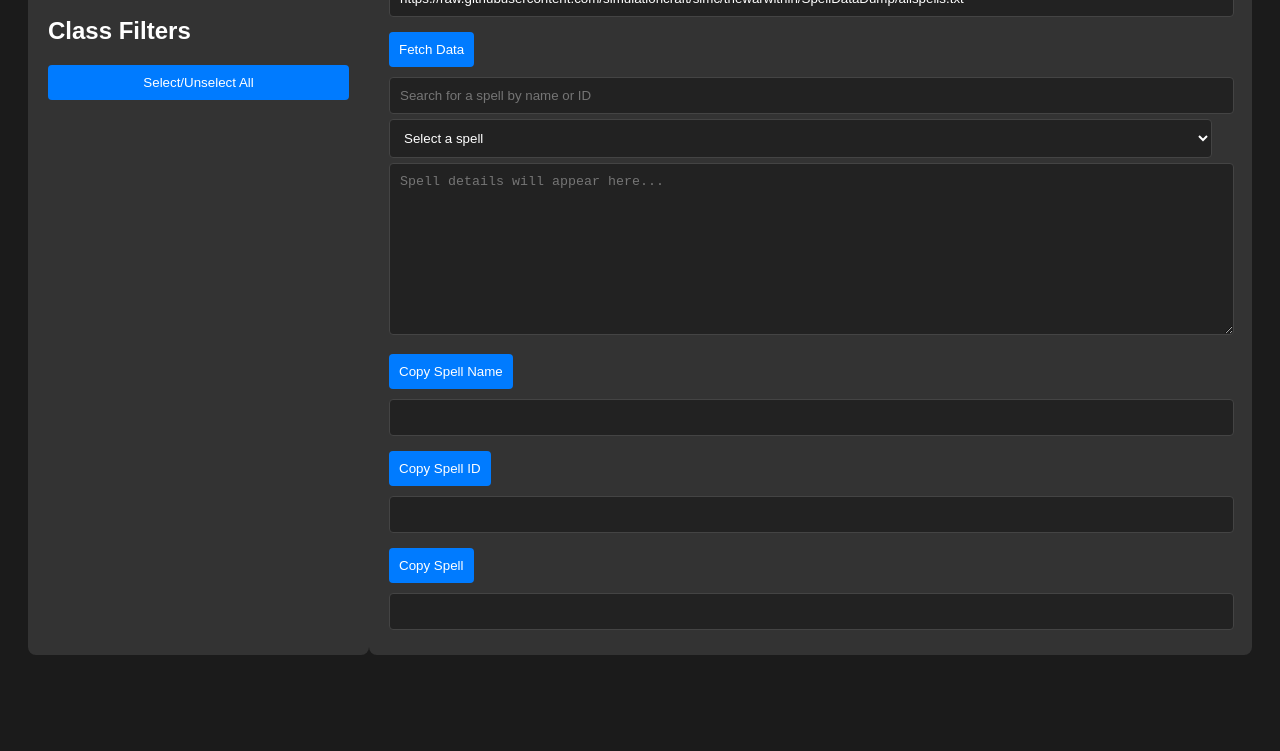
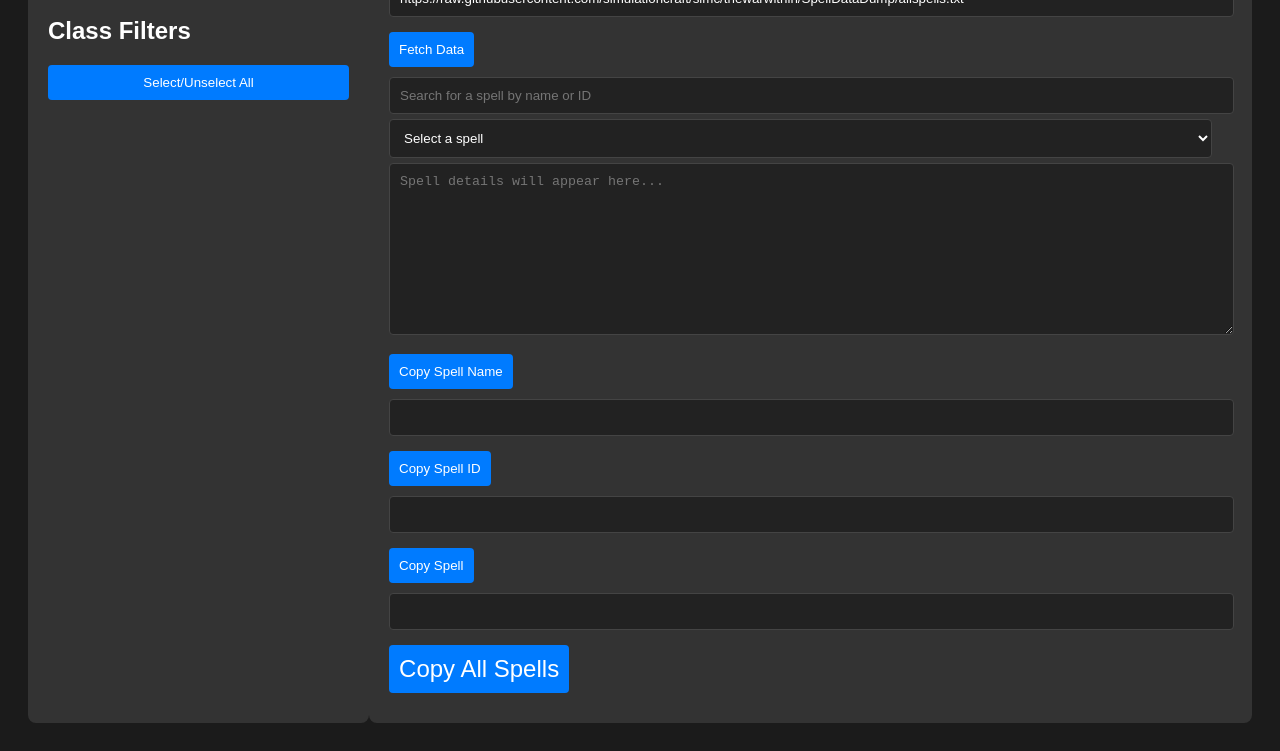
Before and after one commit to problemz/spelldataviewer, a plain HTML site: page index.html in a window 1280 px wide. Both pictures are taken after a click on the button "Copy Spell Name". Shown: the part 148-899 px from the top of the page. Before the commit the page ends 831 px from the top, so only its background shows below. Drawn offline with Linux system fonts and the light colour scheme.

Commit message:
Add files via upload

```diff
--- a/index.html
+++ b/index.html
@@ -31,17 +31,29 @@
                 <option value="">Select a spell</option>
             </select>
             <textarea id="spellDetails" rows="10" placeholder="Spell details will appear here..."></textarea>
-            <button onclick="copySpellName()">Copy Spell Name</button>
+
+            <div style="position: relative;">
+                <button onclick="copySpellName()">Copy Spell Name</button>
+                <div id="copyNameTooltip" class="tooltip">Copied!</div>
+            </div>
             <input type="text" id="copySpellNameText" class="copy-input" readonly>
-            <div id="copyNameTooltip" class="tooltip">Copied!</div>
 
-            <button onclick="copySpellId()">Copy Spell ID</button>
+            <div style="position: relative;">
+                <button onclick="copySpellId()">Copy Spell ID</button>
+                <div id="copyIdTooltip" class="tooltip">Copied!</div>
+            </div>
             <input type="text" id="copySpellIdText" class="copy-input" readonly>
-            <div id="copyIdTooltip" class="tooltip">Copied!</div>
 
-            <button onclick="copySpell()">Copy Spell</button>
+            <div style="position: relative;">
+                <button onclick="copySpell()">Copy Spell</button>
+                <div id="copyTooltip" class="tooltip">Copied!</div>
+            </div>
             <input type="text" id="copySpellText" class="copy-input" readonly>
-            <div id="copyTooltip" class="tooltip">Copied!</div>
+
+            <div style="position: relative; width: 100%;">
+                <button id="copyAllSpellsButton" onclick="copyAllSpells()">Copy All Spells</button>
+                <div id="copyAllSpellsTooltip" class="tooltip">Copied!</div>
+            </div>
         </div>
     </div>
     <script src="script.js"></script>
--- a/script.js
+++ b/script.js
@@ -317,13 +317,27 @@ function selectUnselectAll() {
     filterSpellsByClass();
 }
 
+function copyAllSpells() {
+    const spellSelect = document.getElementById('spellSelect');
+    let allSpellsText = '';
+
+    for (let i = 1; i < spellSelect.options.length; i++) { // Start from 1 to skip the first "Select a spell" option
+        const option = spellSelect.options[i];
+        const [spellName, spellId] = option.textContent.split(' (ID: ');
+        const cleanedSpellId = spellId.replace(')', '');
+        allSpellsText += `${sanitizeSpellName(spellName)} = ${cleanedSpellId},\n`;
+    }
+
+    copyToClipboard(allSpellsText, 'copyAllSpellsTooltip');
+}
+
 function copyToClipboard(text, tooltipId) {
-    const tempInput = document.createElement('input');
-    tempInput.value = text;
-    document.body.appendChild(tempInput);
-    tempInput.select();
+    const tempTextarea = document.createElement('textarea');
+    tempTextarea.value = text;
+    document.body.appendChild(tempTextarea);
+    tempTextarea.select();
     document.execCommand('copy');
-    document.body.removeChild(tempInput);
+    document.body.removeChild(tempTextarea);
 
     const tooltip = document.getElementById(tooltipId);
     tooltip.classList.add('show-tooltip');
--- a/styles.css
+++ b/styles.css
@@ -96,6 +96,30 @@ body {
     border: none;
     border-radius: 4px;
     cursor: pointer;
+    width: auto;
+	transition: background-color 0.3s ease; /* Smooth background color transition */
+}
+#spellViewer button:hover {
+    background-color: #0056b3; /* Darker shade on hover */
+}
+
+#copyAllSpellsButton {
+    width: 100%; /* Full width */
+    padding: 15px; /* Adjust padding for better size */
+    font-size: 24px; /* Set font size */
+    border: 1px solid #007bff; /* Add border styling */
+    border-radius: 5px; /* Rounded corners */
+    background-color: #007bff; /* Button color */
+    color: white; /* Text color */
+    cursor: pointer; /* Pointer cursor on hover */
+    text-align: center; /* Center text */
+    box-sizing: border-box; /* Include padding and border in element's total width and height */
+    margin-top: 30px; /* Add space above the button */
+    transition: background-color 0.3s ease; /* Smooth background color transition */
+}
+
+#copyAllSpellsButton:hover {
+    background-color: #0056b3; /* Darker shade on hover */
 }
 
 .copy-input {
@@ -117,12 +141,11 @@ body {
     border-radius: 4px;
     position: absolute;
     z-index: 1;
-    bottom: 100%;
     left: 50%;
     transform: translateX(-50%);
-    margin-bottom: 5px;
+    white-space: nowrap;
 }
 
 .show-tooltip {
-    display: block;
+    display: inline-block;
 }
```
